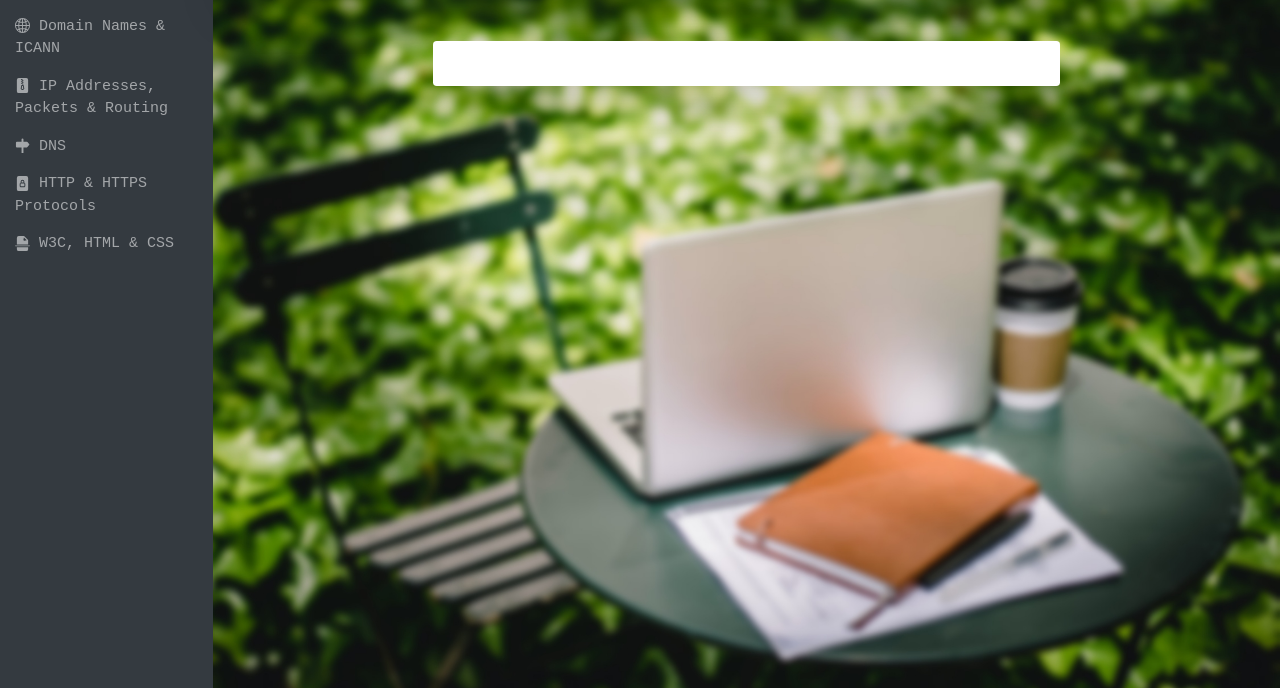
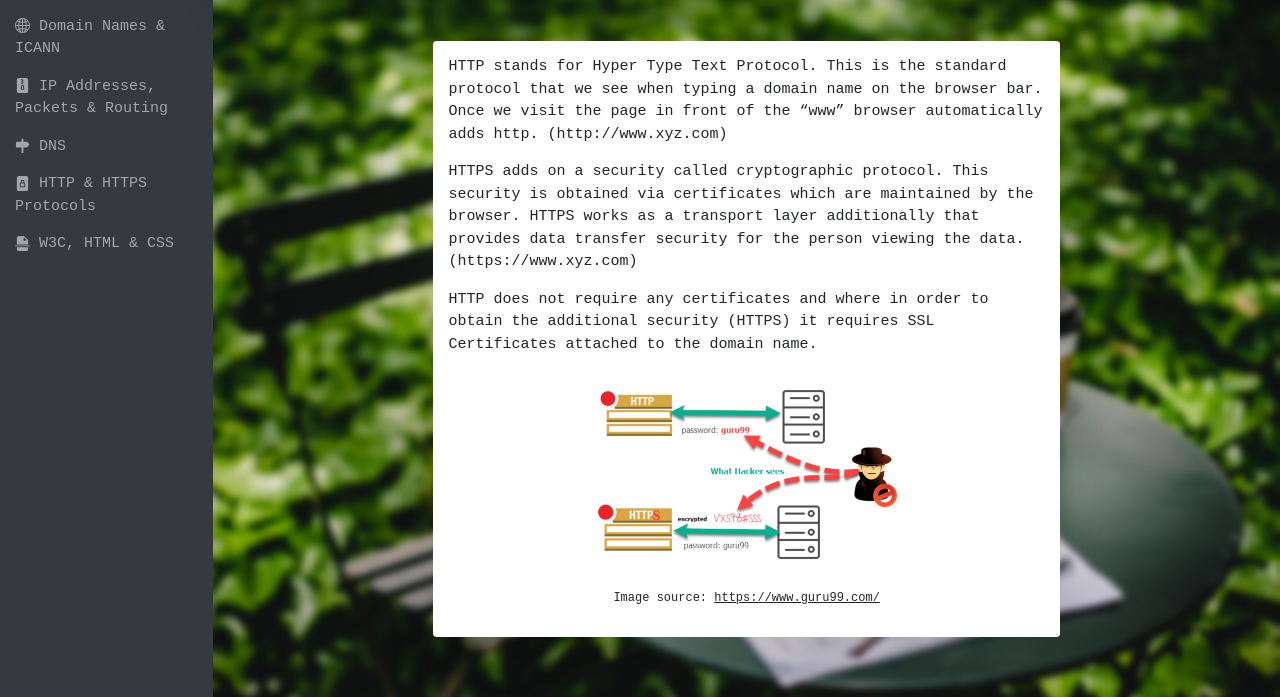
Before and after one commit to karanramani/how-the-internet-works-website, a plain HTML site: page http-https.html in a window 1280 px wide. Shown: the part 112-809 px from the top of the page. Drawn offline with nearby package versions, Linux system fonts and the light colour scheme.

Commit message:
Feature: DNS Information added with an image.

```diff
--- a/http-https.html
+++ b/http-https.html
@@ -95,10 +95,12 @@
             <h1 class="second-project text-center"> HTTP & HTTPS Protocols </h1>
           </div>
           <div class="shadow-lg p-3 mb-5 bg-white rounded topic-details">
-            <p>
-
-            </p>
-<!--            <p style="text-align: center;"> <img src="images/www.jpg" style="width: 60%;"> </p>-->
+            <p>HTTP stands for Hyper Type Text Protocol. This is the standard protocol that we see when typing a domain name on the browser bar. Once we visit the page in front of the “www” browser automatically adds http. (http://www.xyz.com)</p>
+            <p>HTTPS adds on a security called cryptographic protocol. This security is obtained via certificates which are maintained by the browser. HTTPS works as a transport layer additionally that provides data transfer security for the person viewing the data.
+            (https://www.xyz.com)</p>
+            <p>HTTP does not require any certificates and where in order to obtain the additional security (HTTPS) it requires SSL Certificates attached to the domain name.</p>
+            <p style="text-align: center;"> <img src="images/http-https.jpg" style="width: 60%;"> </p>
+            <p style="text-align: center; font-size: 12px;"> Image source: <a href="https://www.guru99.com/" target="_blank">https://www.guru99.com/</a> </p>
           </div>
         </main>
       </div>
```
Also changed, not shown: images/http-https.jpg (added).
